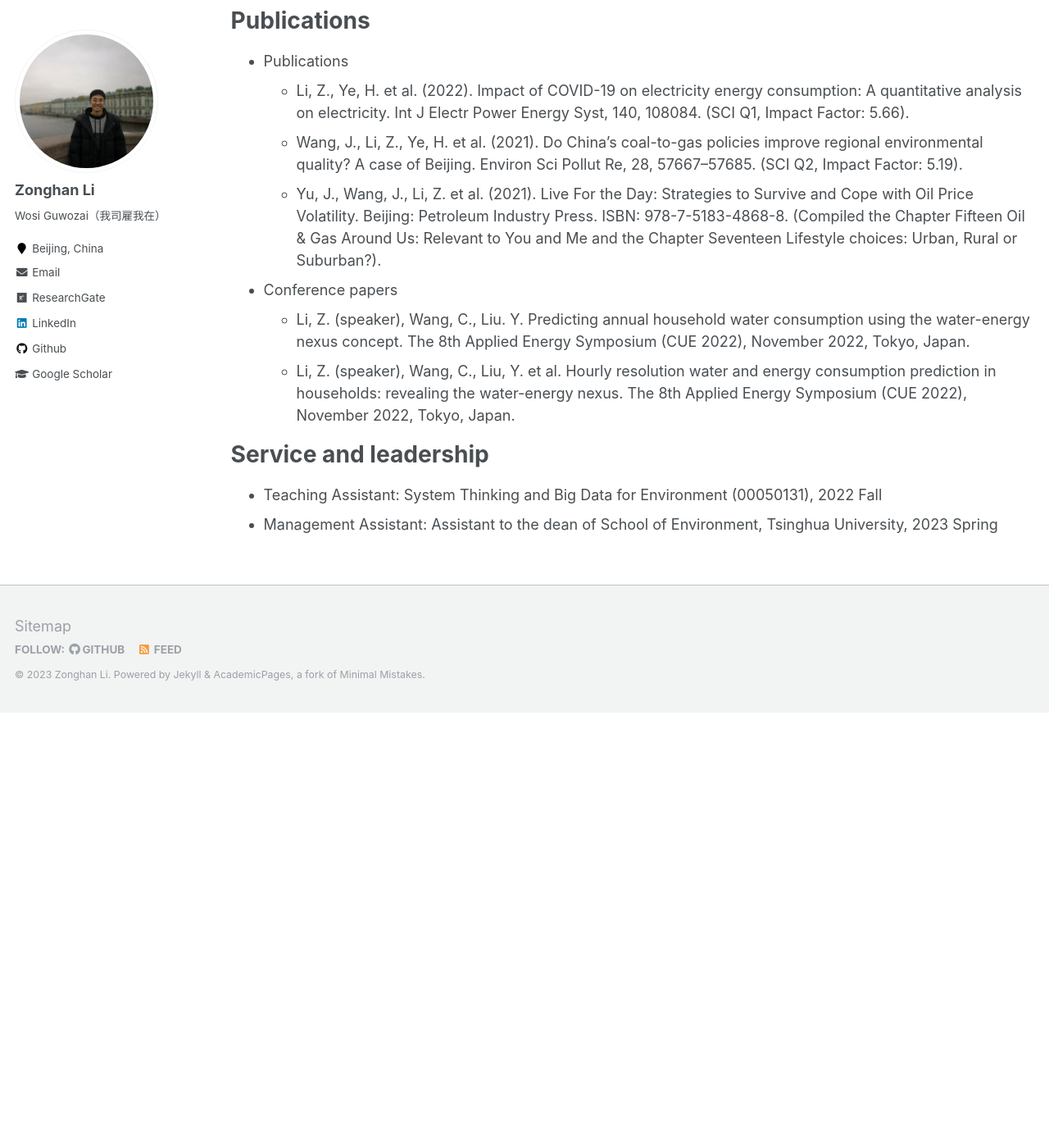
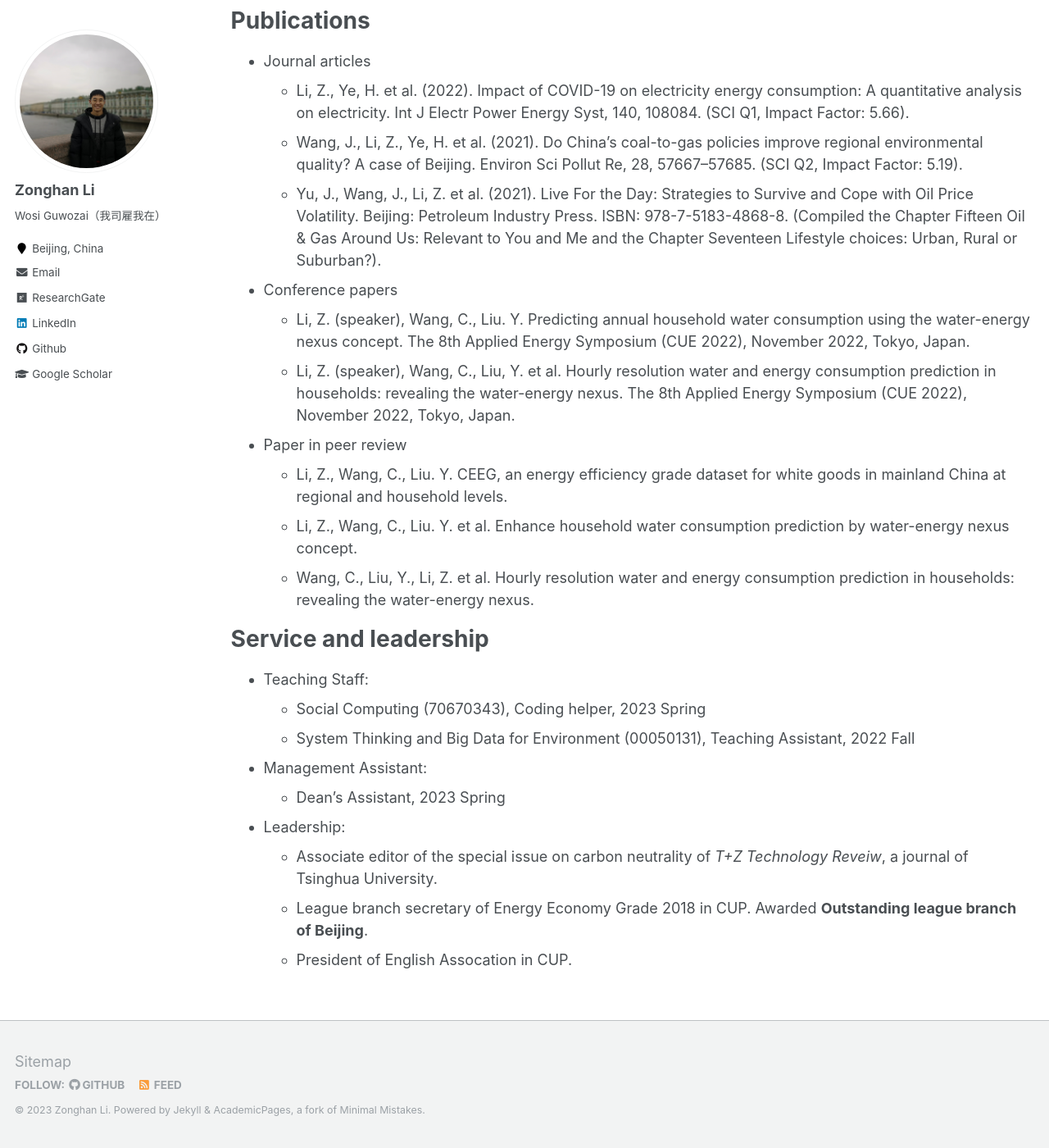
Before and after one commit to lzh3278/lzh.github.io, a Jekyll site: the page built from _pages/cv.md, in a window 1280 px wide and 1400 px high, scrolled down 1809 px. Shown: the whole window at 82% size. Built offline with Jekyll 4.4.1, drawn with Linux system fonts in a browser that asks for light colours; before the commit the page ends 2678 px from its top, so only the background shows below that.

Commit message:
Update cv.md

```diff
--- a/_pages/cv.md
+++ b/_pages/cv.md
@@ -66,15 +66,26 @@ Skills
 
 Publications
 ======
-* Publications
+* Journal articles
     * Li, Z., Ye, H. et al. (2022). Impact of COVID-19 on electricity energy consumption: A quantitative analysis on electricity. Int J Electr Power Energy Syst, 140, 108084. (SCI Q1, Impact Factor: 5.66).
     * Wang, J., Li, Z., Ye, H. et al. (2021). Do China’s coal-to-gas policies improve regional environmental quality? A case of Beijing. Environ Sci Pollut Re, 28, 57667–57685. (SCI Q2, Impact Factor: 5.19).
     * Yu, J., Wang, J., Li, Z. et al. (2021). Live For the Day: Strategies to Survive and Cope with Oil Price Volatility. Beijing: Petroleum Industry Press. ISBN: 978-7-5183-4868-8. (Compiled the Chapter Fifteen Oil & Gas Around Us: Relevant to You and Me and the Chapter Seventeen Lifestyle choices: Urban, Rural or Suburban?).
 * Conference papers
     * Li, Z. (speaker), Wang, C., Liu. Y. Predicting annual household water consumption using the water-energy nexus concept. The 8th Applied Energy Symposium (CUE 2022), November 2022, Tokyo, Japan.
     * Li, Z. (speaker), Wang, C., Liu, Y. et al. Hourly resolution water and energy consumption prediction in households: revealing the water-energy nexus. The 8th Applied Energy Symposium (CUE 2022), November 2022, Tokyo, Japan.
+* Paper in peer review
+    * Li, Z., Wang, C., Liu. Y. CEEG, an energy efficiency grade dataset for white goods in mainland China at regional and household levels.
+    * Li, Z., Wang, C., Liu. Y. et al. Enhance household water consumption prediction by water-energy nexus concept.
+    * Wang, C., Liu, Y., Li, Z. et al. Hourly resolution water and energy consumption prediction in households: revealing the water-energy nexus.
 
 Service and leadership
 ======
-* Teaching Assistant: System Thinking and Big Data for Environment (00050131), 2022 Fall
-* Management Assistant: Assistant to the dean of School of Environment, Tsinghua University, 2023 Spring
+* Teaching Staff:
+  * Social Computing (70670343), Coding helper, 2023 Spring
+  * System Thinking and Big Data for Environment (00050131), Teaching Assistant, 2022 Fall
+* Management Assistant:
+  * Dean's Assistant, 2023 Spring
+* Leadership:
+  * Associate editor of the special issue on carbon neutrality of *T+Z Technology Reveiw*, a journal of Tsinghua University.
+  * League branch secretary of Energy Economy Grade 2018 in CUP. Awarded **Outstanding league branch of Beijing**.
+  * President of English Assocation in CUP.
```
